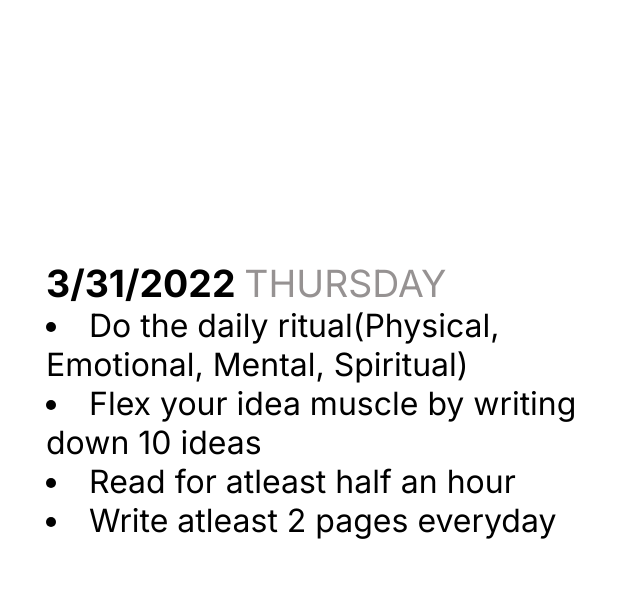
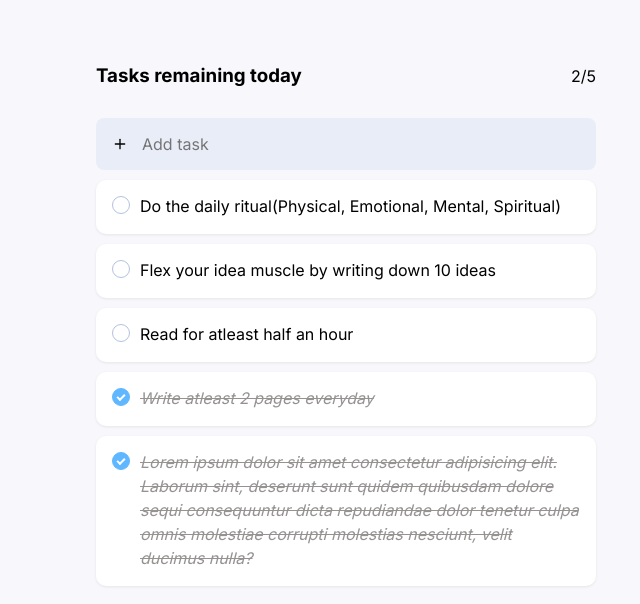
Before and after one commit to manish-basargekar/compound, a Next.js app: page / in a window 1280 px wide. Shown: the top 604 px of the page, without its empty margins (294-934 px from the left). Built offline with nearby package versions, Linux system fonts and the light colour scheme.

Commit message:
added main layout

```diff
--- a/pages/index.jsx
+++ b/pages/index.jsx
@@ -1,4 +1,5 @@
 import Style from "../styles/Home.module.scss";
+import { useState } from "react";
 
 export default function Home() {
 	const tasks = [
@@ -6,39 +7,93 @@ export default function Home() {
 			id: 1,
 			title: "Do the daily ritual(Physical, Emotional, Mental, Spiritual)",
 			info: "First, all of them had some version of a daily practice to help them improve 1 percent every day. What are the essential types of components of a daily practice? Physical: Eat, move, sleep. If you’re in bed sick, then a purpose will do you no good. Emotional: Trim the toxic people (even if they are “friends” or family) and be with the people who love you and support you and whom you love and support. If you are constantly angry or resentful or nervous about your relationships, your purpose will forget you. Mental: Exercise your creativity muscle every day. If you aren’t creative every day, the muscle will atrophy. And if you are creative every day (just write down ten ideas a day on a pad), it will become a creativity superpower. Without that superpower, you will have no chance of finding a purpose and then exceeding what’s been done before. Find your own unique voice that will make you rise above everyone else. Spiritual: Surrender to the things you cannot control. Not in a prayer sense (although it could be). Not in a meditation sense (although it could be). Not in an “angels” sense (OK, it won’t be that). It’s a feeling that you can’t control everything. Only focus on the things within your control. Have no anxiety or regret or resentment about what you can’t control.",
+			done: false,
 		},
 		{
 			id: 2,
 			title: "Flex your idea muscle by writing down 10 ideas",
 			info: "Become the IDEA machine, https://jamesaltucher.com/blog/the-ultimate-guide-for-becoming-an-idea-machine/",
+			done: false,
 		},
 		{
 			id: 3,
 			title: "Read for atleast half an hour",
 			info: "",
+			done: false,
 		},
 		{
 			id: 4,
 			title: "Write atleast 2 pages everyday",
+			done: true,
+		},
+		{
+			id: 5,
+			title:
+				"Lorem ipsum dolor sit amet consectetur adipisicing elit. Laborum sint, deserunt sunt quidem quibusdam dolore sequi consequuntur dicta repudiandae dolor tenetur culpa omnis molestiae corrupti molestias nesciunt, velit ducimus nulla?",
+			done: true,
 		},
 	];
+
+	const [isActive, setActive] = useState(false);
+
+	const toggleClass = () => {
+		setActive(!isActive);
+	};
 
 	return (
 		<>
 			<div className={Style.container}>
-				<div className={Style.time}>
+				{/* <div className={Style.time}>
 					<h3>
 						{new Date().toLocaleDateString()}{" "}
 						<span className={Style.day}>
 							{new Date().toLocaleString("en-us", { weekday: "long" })}{" "}
 						</span>
 					</h3>
+				</div> */}
+
+				<div className={Style.tasklist}>
+					<div className={Style.head}>
+						<h3>Tasks remaining today</h3>
+						<div className={Style.outof}>2/5</div>
+					</div>
+					<div className={Style.addTask}>
+						<svg
+							stroke="currentColor"
+							fill="none"
+							stroke-width="2"
+							viewBox="0 0 24 24"
+							stroke-linecap="round"
+							stroke-linejoin="round"
+							class="AddTask__AddIcon-h0zgp9-0 fwbGyI"
+							height="1em"
+							width="1em"
+							xmlns="http://www.w3.org/2000/svg"
+						>
+							<line x1="12" y1="5" x2="12" y2="19"></line>
+							<line x1="5" y1="12" x2="19" y2="12"></line>
+						</svg>
+						<input
+							placeholder="Add task"
+							className=""
+							value=""
+						/>
+					</div>
+					{tasks.map((t) => (
+						<div
+							key={t.id}
+							className={t.done ? `${Style.taskCompleted}` : `${Style.task}`}
+						>
+							<div
+								className={
+									t.done ? `${Style.checkboxDone}` : `${Style.checkbox}`
+								}
+								// onClick={toggleClass}
+							></div>
+							<div className={Style.taskTitle}>{t.title}</div>
+						</div>
+					))}
 				</div>
-				{tasks.map((t) => (
-					<div key={t.id} className={Style.task}>
-						<li>{t.title}</li>
-					</div>
-				))}
 			</div>
 		</>
 	);
--- a/styles/Home.module.scss
+++ b/styles/Home.module.scss
@@ -1,30 +1,154 @@
-.container{
-  font-size: 2rem;
-  max-width: 600px;
+.container {
+  // font-size: 2rem;
+  // max-width: 900px;
   margin: auto;
   min-height: 100vh;
   display: flex;
   flex-direction: column;
-  justify-content: center;
-  // align-items: center;
+  // justify-content: center;
+  align-items: center;
   // background-color: aqua;
 
+  margin-top: 2rem;
 
-  .day{
+  .checkbox,
+  .checkboxDone {
+    position: relative;
+    height: 18px;
+    width: 18px;
+    border-radius: 50%;
+    background-color: rgb(255, 255, 255);
+    margin-right: 10px;
+    align-self: baseline;
+    border: 1px solid rgb(179, 194, 223);
+    position: relative;
+    cursor: pointer;
+    &::after {
+      position: absolute;
+      width: 8px;
+      height: 5px;
+      border-color: currentcolor currentcolor rgb(255, 255, 255) rgb(255, 255, 255);
+      border-style: none none solid solid;
+      border-width: medium medium 2px 2px;
+      border-image: none 100% / 1 / 0 stretch;
+      background: transparent none repeat scroll 0% 0%;
+      content: "";
+      opacity: 0;
+      transform: rotate(-45deg);
+      top: 30%;
+      left: 25%;
+      // background-color: blue;
+    }
+  }
+
+  .checkboxDone {
+    height: 18px;
+    width: 18px;
+    border-radius: 50%;
+    margin-right: 10px;
+    align-self: baseline;
+    border: 1px solid rgb(95, 183, 255);
+    position: relative;
+    cursor: pointer;
+    background-color: rgb(95, 183, 255);
+
+    &::after {
+      opacity: 1;
+    }
+  }
+
+  .day {
     text-transform: uppercase;
     color: rgb(150, 146, 146);
     font-weight: 300;
   }
 }
 
-.task{
+.tasklist {
+  margin-top: 2rem;
+  display: flex;
+  flex-direction: column;
+  // background-color: blue;
+  width: max-content;
+  // margin: auto;
+
+  .head {
+    display: flex;
+    align-items: center;
+    justify-content: space-between;
+    margin-bottom: 1rem;
+    h3 {
+    }
+  }
+
+  .addTask {
+    padding: 12px 10px;
+    margin-top: 15px;
+    border-radius: 8px;
+
+    display: grid;
+    grid-template-columns: 20px 1fr min-content;
+    -moz-box-align: center;
+    align-items: center;
+    gap: 10px;
+    background-color: rgba(220, 228, 243, 0.5);
+    border-radius: 8px;
+    padding: 1rem;
+    margin-bottom: 10px;
+
+    input {
+      border: medium none;
+      box-shadow: none;
+      margin-bottom: 0px;
+      padding: 0px;
+      background: transparent none repeat scroll 0% 0%;
+    }
+  }
+}
+
+.task,
+.taskCompleted {
+  display: flex;
+  // align-items: flex-start;
   transition: text-decoration 300ms ease;
-  &:hover{
+  padding: 1rem;
+  background-color: #fff;
+  border-radius: 10px;
+  box-shadow: rgba(0, 0, 0, 0.08) 0px 1px 3px 0px;
+  width: 500px;
+  font-size: 1rem;
+  display: flex;
+  margin: auto;
+  margin-bottom: 10px;
 
-
+  &:hover {
     cursor: pointer;
     font-style: italic;
     text-decoration: line-through;
     color: rgb(150, 146, 146);
   }
 }
+
+.taskCompleted {
+  font-style: italic;
+  text-decoration: line-through;
+  color: rgb(150, 146, 146);
+}
+
+.taskTitle {
+  line-height: 1.5;
+  flex-wrap: wrap;
+  word-break: break-word;
+
+  margin: -2px 0px 0px;
+  border: medium none;
+  box-shadow: none;
+  padding: 0px;
+  flex: 1 1 0%;
+  background: transparent none repeat scroll 0% 0%;
+  resize: none;
+  // line-height: 20px;
+  cursor: pointer;
+  flex-wrap: wrap;
+  word-break: break-word;
+}
--- a/styles/globals.css
+++ b/styles/globals.css
@@ -17,6 +17,7 @@ body {
 	/* line-height: 1.5; */
 	-webkit-font-smoothing: antialiased;
 	font-family: 'Inter', sans-serif;
+	background-color: #f8f8fc;
 }
 img,
 picture,
```
